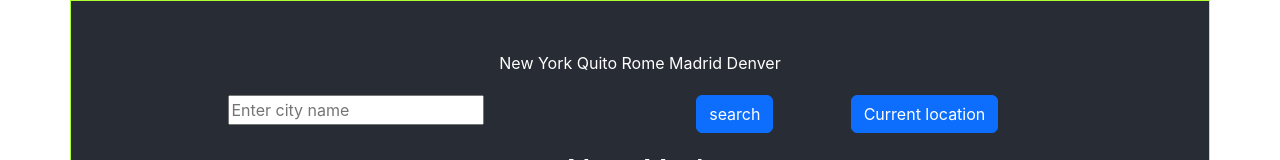
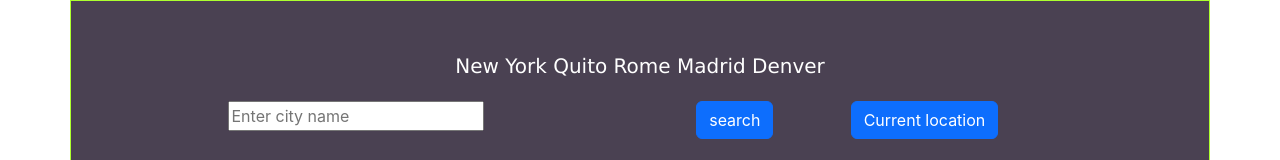
Before and after one commit to stephaniemv9/testing-my-app, a React (Create React App) app: page / in a window 1280 px wide. Shown: the top 160 px of the page. Built offline with nearby package versions, Linux system fonts and the light colour scheme.

Commit message:
updated app.css
background color and font siza & family

```diff
--- a/src/App.css
+++ b/src/App.css
@@ -3,7 +3,7 @@
 }
 
 .container {
-  background-color: #282c34;
+  background-color: #4a4152;
 
   color: white;
   border: 1px solid greenyellow;
@@ -12,6 +12,8 @@
 .App-header {
   margin-top: 30px;
   padding: 20px;
+  font-family: Verdana, Geneva, Tahoma, sans-serif;
+  font-size: 20px;
 }
 
 .weather-summary {
```
